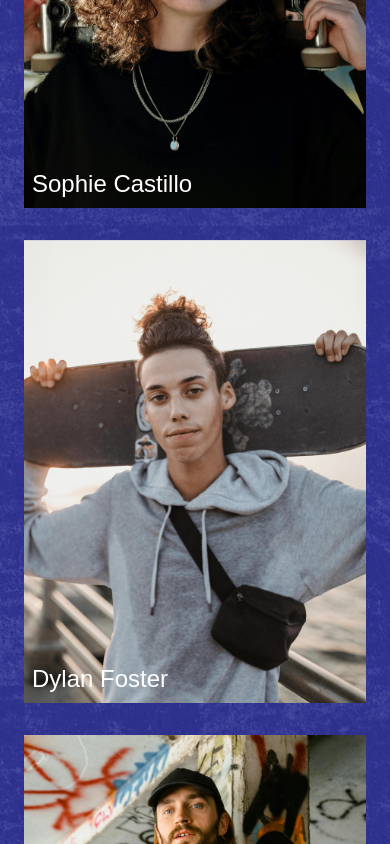
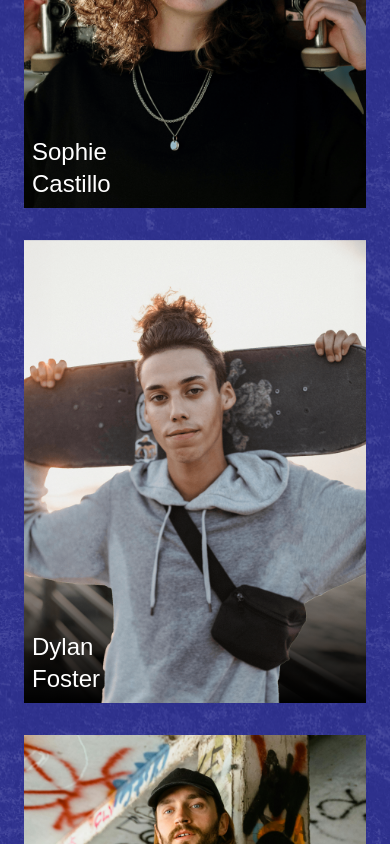
Before and after one commit to WebRush-Kwork/3d-suburbia-skates, a Next.js app: page / in a window 390 px wide. Shown: the part 7560-8404 px from the top of the page. Built offline with nearby package versions, Linux system fonts and the light colour scheme; a web font is replaced by a local one.

Commit message:
team grid section ready

```diff
--- a/src/app/globals.css
+++ b/src/app/globals.css
@@ -164,6 +164,6 @@
 	}
 
 	.skater-scribble-path {
-		stroke-dashoffset: -2300;
+		transition: stroke-dashoffset 1s ease-in-out 0.2s;
 	}
 }
--- a/src/components/TeamGrid/Skater.tsx
+++ b/src/components/TeamGrid/Skater.tsx
@@ -1,26 +1,51 @@
+import Image from 'next/image'
+import clsx from 'clsx'
 import { TTeamGrid } from '@/data/team'
-import Image from 'next/image'
+import { SkaterScribble } from './SkaterScribble'
 
-const Skater = ({ background, foreground, name }: TTeamGrid) => {
+const Skater = ({
+	background,
+	foreground,
+	firstName,
+	lastName,
+	color
+}: TTeamGrid) => {
 	return (
-		<div className='relative group overflow-hidden'>
+		<div className='relative group overflow-hidden max-w-[445px] max-h-[600px]'>
 			<div className='grid place-items-center grid-cols-1 grid-rows-1'>
 				<div className='col-start-1 row-start-1'>
-					<Image src={background} alt='' width={500} height={500} />
+					<Image
+						src={background}
+						alt=''
+						width={500}
+						height={500}
+						className='duration-1000 ease-in-out 0.2s group-hover:brightness-75 group-hover:saturate-50'
+					/>
 				</div>
-				<div className='col-start-1 row-start-1'>
+				<div className='col-start-1 row-start-1 z-20'>
 					<Image
 						src={foreground}
 						alt=''
 						width={500}
 						height={500}
-						className='group-hover:scale-125 duration-500 ease-in-out'
+						className='group-hover:scale-110 duration-1000 ease-in-out 0.2s'
 					/>
 				</div>
+				<SkaterScribble
+					className={clsx(
+						'z-10 col-start-1 row-start-1 group-hover:[&>path]:[stroke-dashoffset:0]',
+						color === 'blue' && 'text-[#4876ff]',
+						color === 'lime' && 'text-[#d9f154]',
+						color === 'orange' && 'text-[#ff7347]',
+						color === 'pink' && 'text-[#f7d0e9]'
+					)}
+				/>
 			</div>
-			<span className='text-2xl lg:text-3xl text-white font-sans absolute bottom-2 left-2'>
-				{name}
-			</span>
+			<div className='absolute inset-0 h-96 w-full place-self-end bg-gradient-to-t from-black via-transparent to-transparent' />
+			<div className='text-2xl lg:text-3xl text-white font-sans absolute bottom-2 left-2 z-20'>
+				<span>{firstName}</span>
+				<span className='block'>{lastName}</span>
+			</div>
 		</div>
 	)
 }
--- a/src/components/TeamGrid/SkaterScribble.tsx
+++ b/src/components/TeamGrid/SkaterScribble.tsx
@@ -9,13 +9,13 @@ export function SkaterScribble(props: SVGProps<SVGSVGElement>) {
 			{...props}
 		>
 			<path
-				className='hover:[stroke-dashoffset:0]'
+				className='skater-scribble-path animate-squiggle'
 				stroke='currentColor'
 				strokeLinecap='round'
 				strokeLinejoin='round'
 				strokeWidth='9'
-				strokeDasharray={100}
-				strokeDashoffset={200}
+				strokeDasharray={2300}
+				strokeDashoffset={2300}
 				d='m12 150-2-32 2-27c2-16 14-36 18-52 4-38 47-25 77-23 19 1 38-6 56-4 9 1 17 7 25 13 6 6 14 11 16 20 3 11-4 26-3 38 2 12 7 21 7 33 2 28 2 55 2 83l-2 28c0 15 1 25-10 37-17 16-34 29-59 32-23 4-47 7-70 3-13-2-19-9-26-20-8-14-17-30-21-46-2-10-1-19 0-29l2-62c0-21 3-40 13-59 7-14 9-29 21-39 6-6 20-2 27-5 10-4 20 0 30 0 9-1 32-8 39-5 14 6 16 15 24 28 5 9-2 23 0 32 3 16 8 30 9 47 1 18-2 36-4 54-1 8 0 15-2 23l-8 12-10 14c-4 5-9 9-14 12l-18 9c-7 4-16 5-24 6-6 2-12 1-18 1-4-1-5-4-8-6l-9-10-12-17a65 65 0 0 1-11-32v-20l5-18c1-10-2-23 0-32 3-13 4-25 8-38 4-9 11-19 19-26 7-7 22-10 32-11 6 0 14 1 18 4 5 4 15 10 18 15 4 6 0 15 2 22l6 42-3 21c-1 10-4 18-8 27-5 12-11 27-24 31-8 3-19 5-28 2-10-5-13-20-14-30-1-7 0-14 1-21 4-17 0-44 8-61 5-8 23-9 28-8 6 0 12 6 14 12 3 6-3 16-3 23l-1 17c-1 9-2 19-6 27-2 5-6 10-10 14-6 7-8 4-10-5s1-19 3-28c1-9 4-18 7-26'
 			></path>
 		</svg>
--- a/src/data/team.ts
+++ b/src/data/team.ts
@@ -1,28 +1,38 @@
 export type TTeamGrid = {
-	name: string
+	firstName: string
+	lastName: string
 	foreground: string
 	background: string
+	color: 'lime' | 'blue' | 'orange' | 'pink'
 }
 
 export const teamGrid: TTeamGrid[] = [
 	{
-		name: 'Sophie Castillo',
+		firstName: 'Sophie',
+		lastName: 'Castillo',
 		background: '/sophie-back.png',
-		foreground: '/sophie-front.png'
+		foreground: '/sophie-front.png',
+		color: 'blue'
 	},
 	{
-		name: 'Dylan Foster',
+		firstName: 'Dylan',
+		lastName: 'Foster',
 		background: '/dylan-back.png',
-		foreground: '/dylan-front.png'
+		foreground: '/dylan-front.png',
+		color: 'lime'
 	},
 	{
-		name: 'Carter Bell',
+		firstName: 'Carter',
+		lastName: 'Bell',
 		background: '/carter-back.png',
-		foreground: '/carter-front.png'
+		foreground: '/carter-front.png',
+		color: 'orange'
 	},
 	{
-		name: 'Jordan Lee',
+		firstName: 'Jordan',
+		lastName: 'Lee',
 		background: '/jordan-back.png',
-		foreground: '/jordan-front.png'
-	},
+		foreground: '/jordan-front.png',
+		color: 'pink'
+	}
 ]
--- a/src/sections/TeamGrid.tsx
+++ b/src/sections/TeamGrid.tsx
@@ -3,7 +3,6 @@ import { Heading } from '@/components/Heading'
 import { teamGrid } from '@/data/team'
 import { Fragment } from 'react'
 import Skater from '@/components/TeamGrid/Skater'
-import { SkaterScribble } from '@/components/TeamGrid/SkaterScribble'
 
 const TeamGrid = () => {
 	return (
@@ -11,18 +10,13 @@ const TeamGrid = () => {
 			<Heading as='h2' className='mb-8 text-center text-white'>
 				The Team
 			</Heading>
-			<div className='grid grid-cols-1 gap-8 md:grid-cols-4'>
+			<div className='grid grid-cols-1 gap-8 md:grid-cols-4 place-items-center'>
 				{teamGrid.map((member, i) => (
 					<Fragment key={i}>
-						<Skater
-							name={member.name}
-							background={member.background}
-							foreground={member.foreground}
-						/>
+						<Skater {...member} />
 					</Fragment>
 				))}
 			</div>
-			<SkaterScribble />
 		</Bounded>
 	)
 }
```
